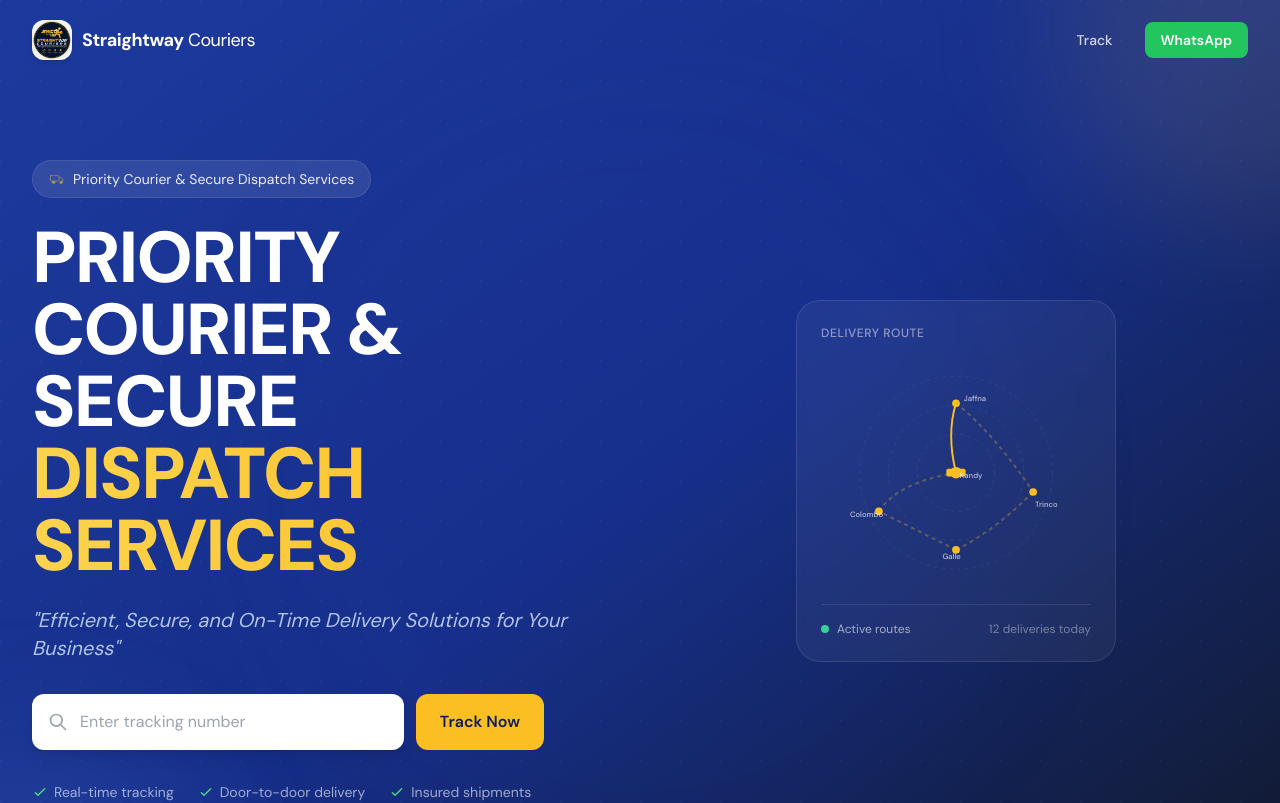
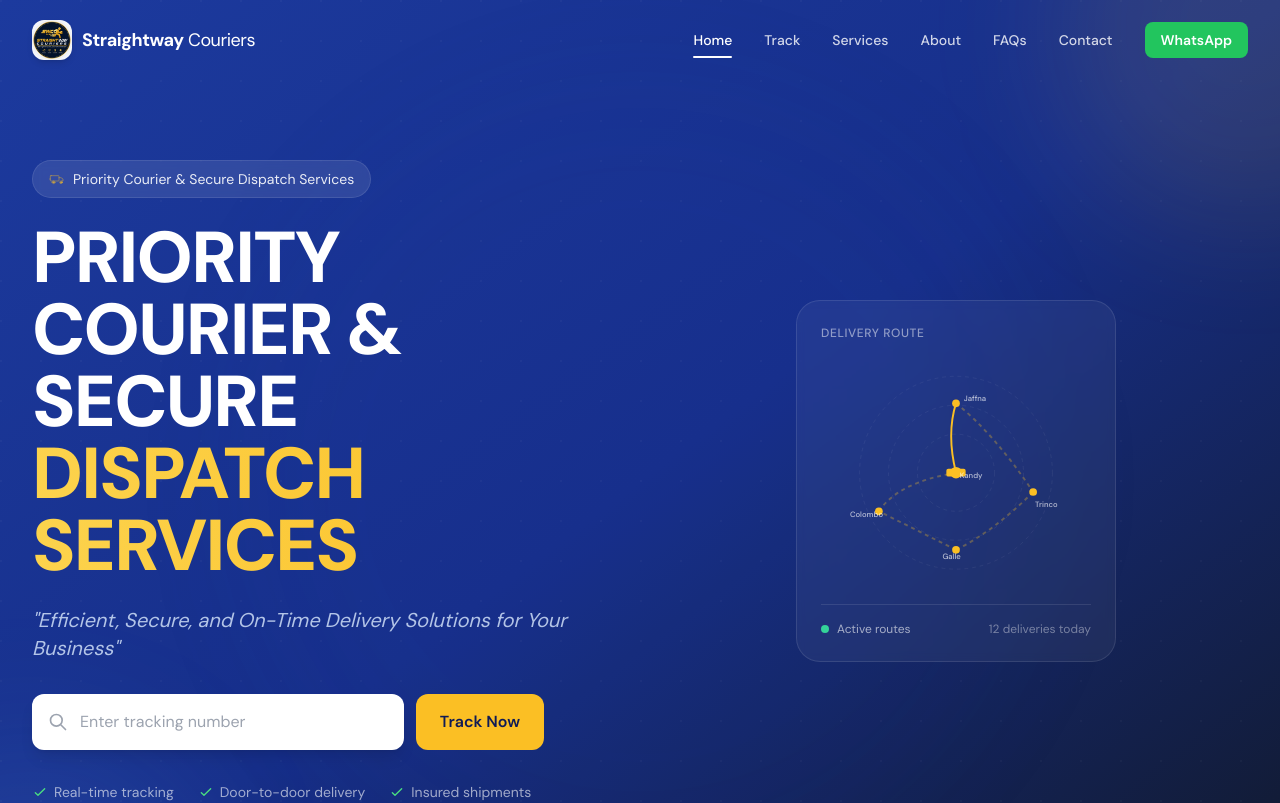
Before and after one commit to Ashfaq-network/straightway-courier, a React (Vite) app in the folder client/: page / in a window 1280 px wide. Shown: the top 803 px of the page. Built offline with nearby package versions, Linux system fonts and the light colour scheme; the HTML template or start-up script is replaced by a standard one.

Commit message:
fix: restore public navbar, hide on dashboards

```diff
--- a/client/src/components/Navbar.jsx
+++ b/client/src/components/Navbar.jsx
@@ -3,13 +3,20 @@ import { Link, useLocation } from 'react-router-dom';
 import { motion, AnimatePresence } from 'framer-motion';
 
 const links = [
+  { to: '/', label: 'Home' },
   { to: '/track', label: 'Track' },
+  { to: '/services', label: 'Services' },
+  { to: '/about', label: 'About' },
+  { to: '/faqs', label: 'FAQs' },
+  { to: '/contact', label: 'Contact' },
 ];
 
 export default function Navbar() {
   const [open, setOpen] = useState(false);
   const location = useLocation();
   const isHome = location.pathname === '/';
+  const isDashboard = location.pathname.startsWith('/admin') || location.pathname.startsWith('/staff') || location.pathname.startsWith('/client');
+  if (isDashboard) return null;
 
   return (
     <nav className={`fixed top-0 left-0 right-0 z-50 transition-all duration-300 ${isHome ? 'bg-transparent' : 'bg-white/95 shadow-sm border-b border-gray-100'}`}>
```
